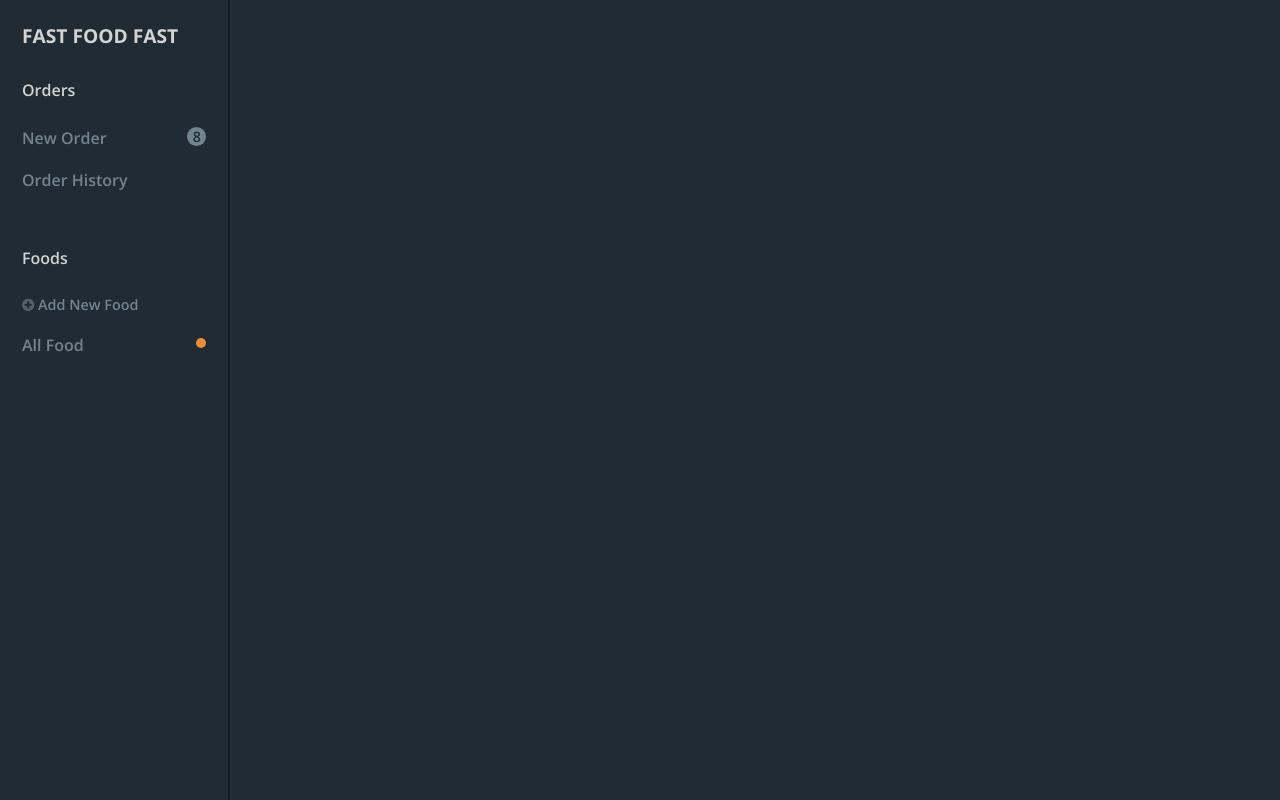
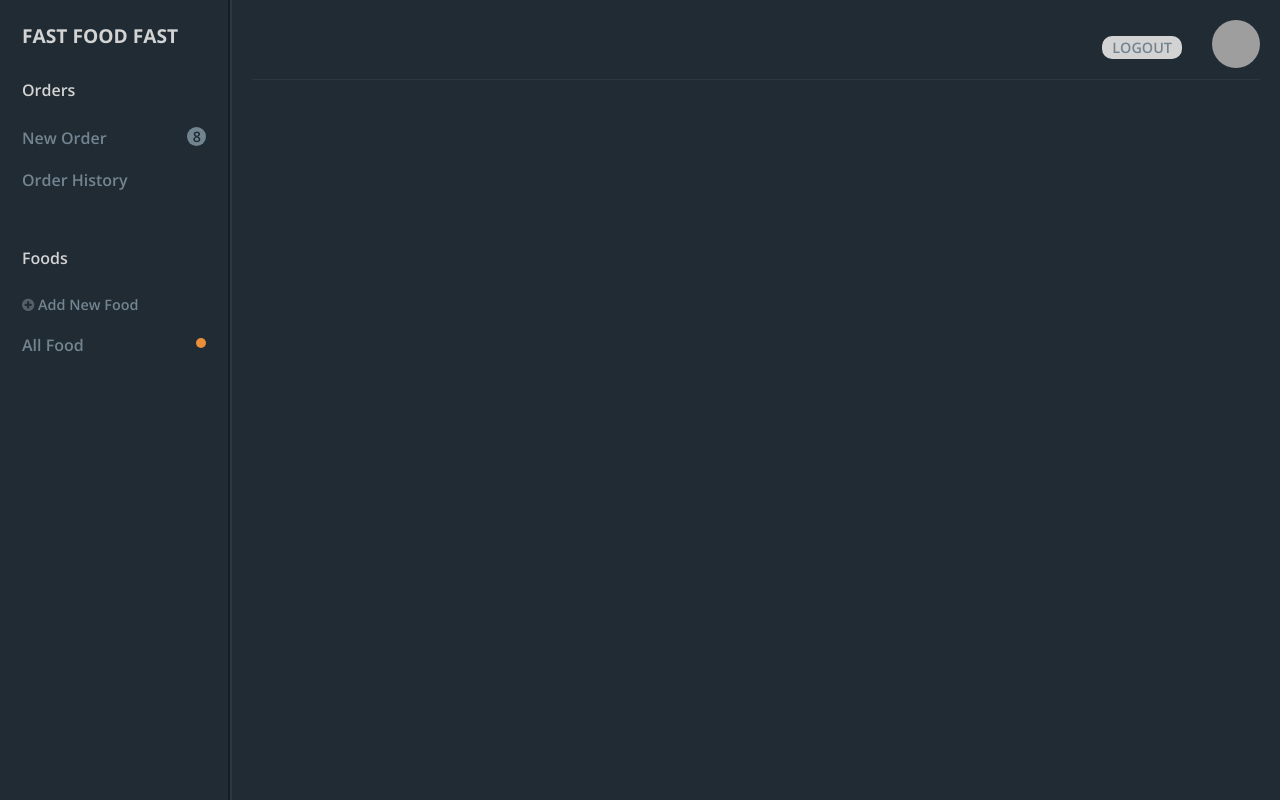
Before and after one commit to JamesUgbanu/Fast-Food-Fast-User-Interface, a plain HTML site: page admin/index.html in a window 1280 px wide. Drawn offline with nearby package versions, Linux system fonts and the light colour scheme; grey boxes are pictures that could not be loaded.

Commit message:
Admin top navigation

```diff
--- a/admin/css/main.css
+++ b/admin/css/main.css
@@ -47,7 +47,7 @@ nav section ul li {
   position: relative;
   padding: 10px 0px;
 }
-nav section ul li a{
+ ul li a{
   text-decoration: none;
   color: #738491;
   }
--- a/admin/index.html
+++ b/admin/index.html
@@ -21,5 +21,15 @@
     </ul>
   </section>
 </nav>
+<article>
+	<header>
+    <div class="user"></div>
+    <div class="interval">
+      <ul>
+        <li class="active"><a href="">Logout</a></li>
+      </ul>
+    </div>
+  </header>
+</article>
 
 </html>
```
